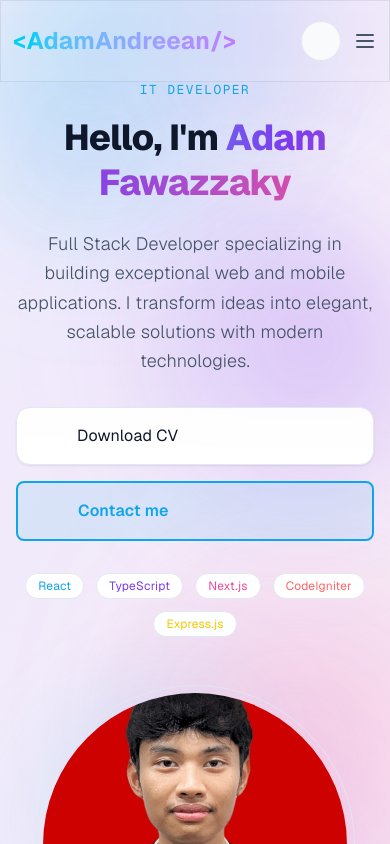
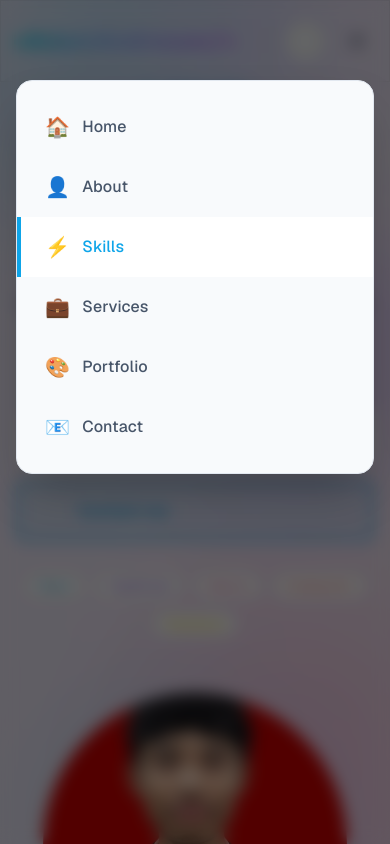
Before and after one commit to Andreean26/adam_web, a Next.js app: page / in a window 390 px wide. Both pictures are taken after a click on the button 365 px from the left and 41 px from the top of the page. Shown: the top 844 px of the page. Built offline with nearby package versions, Linux system fonts and the light colour scheme; some icons are missing.

Commit message:
feat: add mobile menu functionality with animations and update nav items

```diff
--- a/src/app/globals.css
+++ b/src/app/globals.css
@@ -164,6 +164,33 @@ section[id] {
   to { width: var(--target-width, 100%); }
 }
 
+@keyframes slideInRight {
+  from {
+    opacity: 0;
+    transform: translateX(20px);
+  }
+  to {
+    opacity: 1;
+    transform: translateX(0);
+  }
+}
+
+@keyframes slide-down {
+  from {
+    opacity: 0;
+    transform: translateY(-10px);
+  }
+  to {
+    opacity: 1;
+    transform: translateY(0);
+  }
+}
+
+@keyframes fade-in {
+  from { opacity: 0; }
+  to { opacity: 1; }
+}
+
 /* Animation Classes */
 .animate-float {
   animation: float 6s ease-in-out infinite;
@@ -203,6 +230,14 @@ section[id] {
 
 .animate-orbit-reverse-delayed {
   animation: orbit-reverse-delayed 35s linear infinite;
+}
+
+.animate-slide-down {
+  animation: slide-down 0.3s ease-out;
+}
+
+.animate-fade-in {
+  animation: fade-in 0.2s ease-out;
 }
 
 /* Subtle Grid Pattern */
--- a/src/components/layout/Header.tsx
+++ b/src/components/layout/Header.tsx
@@ -4,12 +4,13 @@ import React, { useEffect, useMemo, useState } from 'react';
 import Link from 'next/link';
 import ThemeToggle from '@/components/ui/ThemeToggle';
 
-type SectionId = 'home' | 'about' | 'services' | 'portfolio' | 'contact';
+type SectionId = 'home' | 'about' | 'skills' | 'services' | 'portfolio' | 'contact';
 
 export default function Header() {
   // progress 0 -> top state, 1 -> fully collapsed floating state
   const [scrollProgress, setScrollProgress] = useState(0);
   const [active, setActive] = useState<SectionId>('home');
+  const [mobileMenuOpen, setMobileMenuOpen] = useState(false);
 
   const navItems = useMemo(() => (
     [
@@ -41,9 +42,21 @@ export default function Header() {
     return () => cancelAnimationFrame(raf);
   }, []);
 
+  // Close mobile menu when clicking outside or on link
+  useEffect(() => {
+    if (mobileMenuOpen) {
+      document.body.style.overflow = 'hidden';
+    } else {
+      document.body.style.overflow = '';
+    }
+    return () => {
+      document.body.style.overflow = '';
+    };
+  }, [mobileMenuOpen]);
+
   // Scrollspy (viewport center line method)
   useEffect(() => {
-    const ids: SectionId[] = ['home', 'about', 'services', 'portfolio', 'contact'];
+    const ids: SectionId[] = ['home', 'about', 'skills', 'services', 'portfolio', 'contact'];
     const elements = ids.map(id => document.getElementById(id)).filter((el): el is HTMLElement => !!el);
     if (!elements.length) return;
 
@@ -158,14 +171,80 @@ export default function Header() {
           {/* Right side */}
             <div className="flex items-center gap-3">
               <ThemeToggle />
-              <button className="md:hidden text-[var(--muted)] hover:text-[var(--accent)] transition-colors" aria-label="Open menu">
-                <svg className="h-6 w-6" fill="none" viewBox="0 0 24 24" stroke="currentColor">
-                  <path strokeLinecap="round" strokeLinejoin="round" strokeWidth={2} d="M4 6h16M4 12h16M4 18h16" />
-                </svg>
+              <button
+                onClick={() => setMobileMenuOpen(!mobileMenuOpen)}
+                className="md:hidden text-[var(--muted)] hover:text-[var(--accent)] transition-colors p-2"
+                aria-label={mobileMenuOpen ? "Close menu" : "Open menu"}
+              >
+                {mobileMenuOpen ? (
+                  <svg className="h-6 w-6" fill="none" viewBox="0 0 24 24" stroke="currentColor">
+                    <path strokeLinecap="round" strokeLinejoin="round" strokeWidth={2} d="M6 18L18 6M6 6l12 12" />
+                  </svg>
+                ) : (
+                  <svg className="h-6 w-6" fill="none" viewBox="0 0 24 24" stroke="currentColor">
+                    <path strokeLinecap="round" strokeLinejoin="round" strokeWidth={2} d="M4 6h16M4 12h16M4 18h16" />
+                  </svg>
+                )}
               </button>
             </div>
         </div>
       </div>
+
+      {/* Mobile Menu */}
+      {mobileMenuOpen && (
+        <div className="md:hidden fixed inset-0 z-40 pointer-events-auto">
+          {/* Backdrop */}
+          <div
+            className="absolute inset-0 bg-black/60 backdrop-blur-sm animate-fade-in"
+            onClick={() => setMobileMenuOpen(false)}
+          />
+
+          {/* Menu Panel */}
+          <div
+            className="absolute top-20 right-4 left-4 bg-[var(--surface)] border border-[var(--border)] rounded-2xl shadow-2xl overflow-hidden animate-slide-down"
+            style={{
+              backdropFilter: 'blur(20px)',
+              WebkitBackdropFilter: 'blur(20px)',
+            }}
+          >
+            <nav className="py-4">
+              {navItems.map((item, index) => {
+                const isActive = active === item.id;
+                return (
+                  <Link
+                    key={item.id}
+                    href={`#${item.id}`}
+                    onClick={() => {
+                      setActive(item.id);
+                      setMobileMenuOpen(false);
+                    }}
+                    className={
+                      'flex items-center px-6 py-4 text-base font-medium transition-all border-l-4 ' +
+                      (isActive
+                        ? 'text-[var(--accent)] border-[var(--accent)] bg-[var(--card)]'
+                        : 'text-[var(--muted)] border-transparent hover:text-[var(--foreground)] hover:bg-[var(--card)] hover:border-[var(--accent)]/50')
+                    }
+                    style={{
+                      animationDelay: `${index * 50}ms`,
+                      animation: 'slideInRight 0.3s ease-out both'
+                    }}
+                  >
+                    <span className="mr-3 text-xl">
+                      {item.id === 'home' && '🏠'}
+                      {item.id === 'about' && '👤'}
+                      {item.id === 'skills' && '⚡'}
+                      {item.id === 'services' && '💼'}
+                      {item.id === 'portfolio' && '🎨'}
+                      {item.id === 'contact' && '📧'}
+                    </span>
+                    {item.label}
+                  </Link>
+                );
+              })}
+            </nav>
+          </div>
+        </div>
+      )}
     </header>
   );
 }
```
